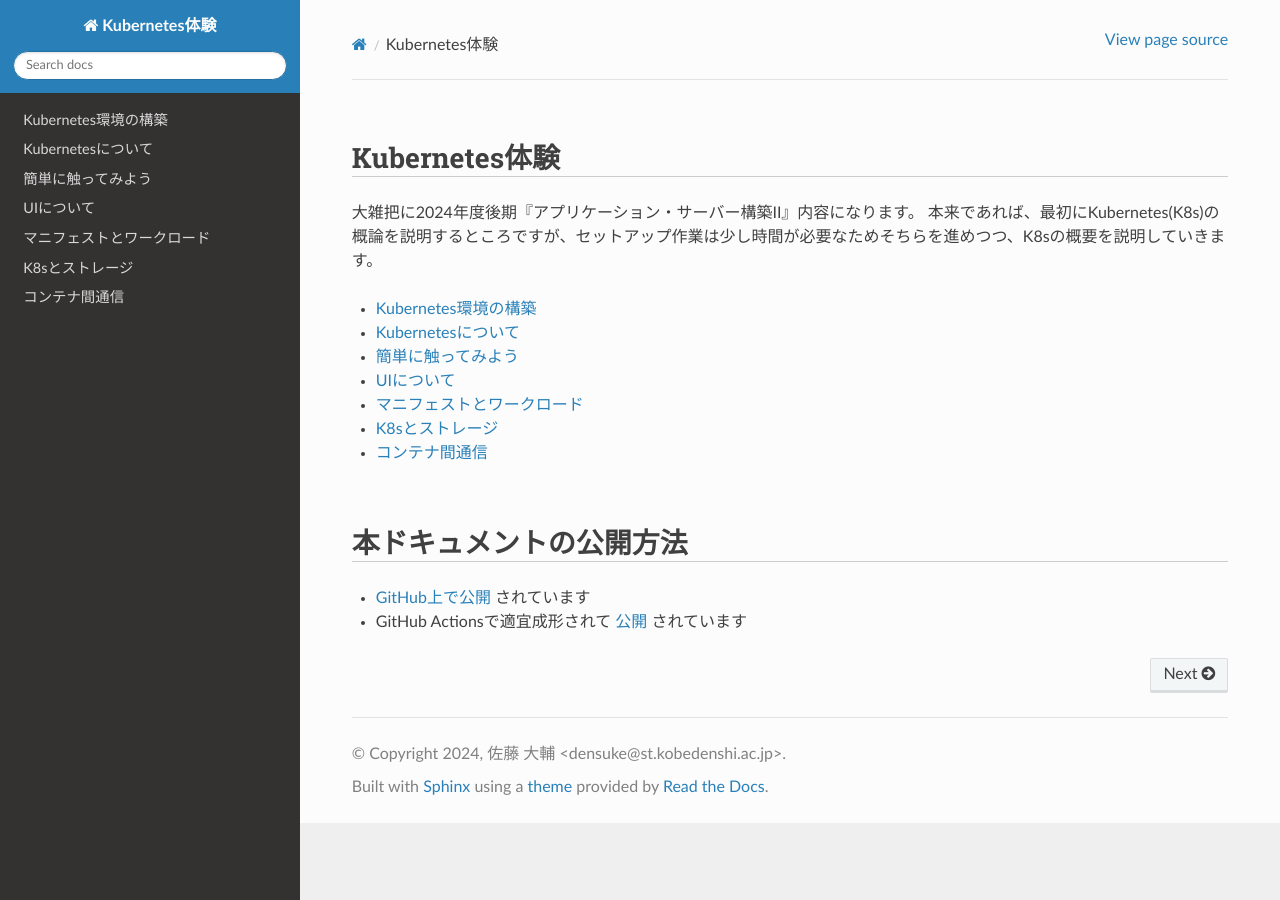
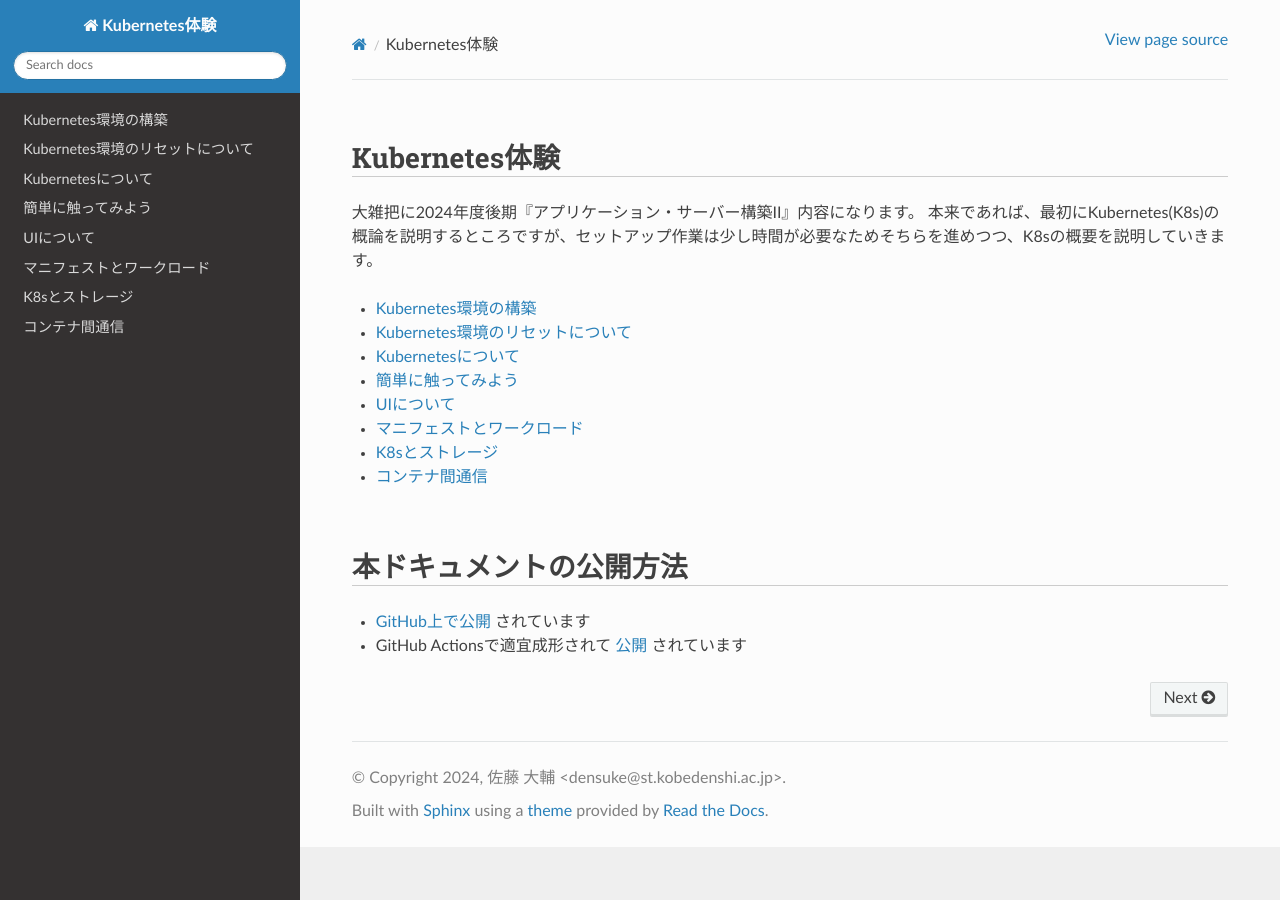
Before and after one commit to kd1321373/k8sdoc-2024, a Sphinx documentation site: the page built from source/index.rst, in a window 1280 px wide. Built offline with Sphinx 7.4.7 and the Read the Docs theme 3.1.0, drawn with Linux system fonts in a browser that asks for light colours; pages that are not in the unit, such as notebooks, are missing from menus; some of the changed lines change nothing that is shown.

Commit message:
環境リセットの話

````diff
--- a/source/index.rst
+++ b/source/index.rst
@@ -13,6 +13,7 @@
    :maxdepth: 1
 
    setup/index
+   reset/index.md
    whatis/index
    tour/index
    ui/index
--- /dev/null
+++ b/source/reset/index.md
@@ -0,0 +1,67 @@
+# Kubernetes環境のリセットについて
+
+K8sの環境を学ぶ際、変なマニフェストを与えたりして、挙動が怪しくなったりすることがあります。
+もちろん該当するリソースを削除することで回復しますが、それが面倒だったり、削除漏れがあったりすることもあります。
+
+ということで、開発環境向けのK8s環境では、**リセット**の方法が用意されています。
+かなり気軽に行えるので、必要に応じて適宜使いましょう。
+
+```{warning}
+この操作は、全てのリソースを削除します。
+中にはストレージリソースのように、なんらかのデータを持っているものもありますので、これらも消えることに十分留意してください。
+```
+
+## リセット方法
+
+利用するK8s環境により差違がありますので、該当するものを確認して行ってください。
+
+### Docker Desktop
+
+Docker Desktopの場合、GUIからリセットが可能です。
+{menuselection}`設定(歯車) --> Kubernetes --> Reset Kubernetes Cluster`を選択することで、リセットが行えます。
+
+```{figure} dd-k8s-reset.png
+
+Docker DesktopにおけるK8sのリセットボタン
+```
+
+```{note}
+虫ボタン(トラブルシューティング)にもあります
+```
+
+実行すると、全てのリソースが削除されます。
+
+### Minikube
+
+Minikubeの場合、CLIからクラスターの削除が可能です。
+
+```pwsh
+PS> minikube delete
+```
+
+削除後、再度作成すればまっさらなクラスタが作成されます。
+
+```pwsh
+PS> minikube start
+```
+
+### kind
+
+kind(K8s in docker)でも同様にクラスターを削除して作り直すことでリセットできます。
+
+```pwsh
+PS> kind delete cluster
+```
+
+削除後、再度クラスターを作成します。
+
+```pwsh
+PS> kind create cluster
+```
+
+これでまっさらなクラスターが作成されます。
+
+### その他
+
+その他のK8s開発向けの環境では『クラスターを削除する』→『クラスターを作成し直す』で対応できます。
+詳しくは、利用している環境の開発元サイトのドキュメントを確認してください。
````
Also changed, not shown: source/reset/dd-k8s-reset.png (added).
